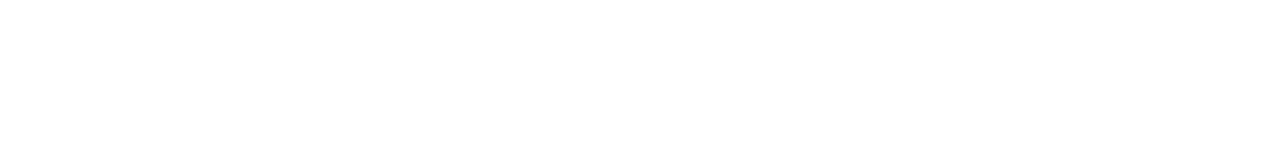
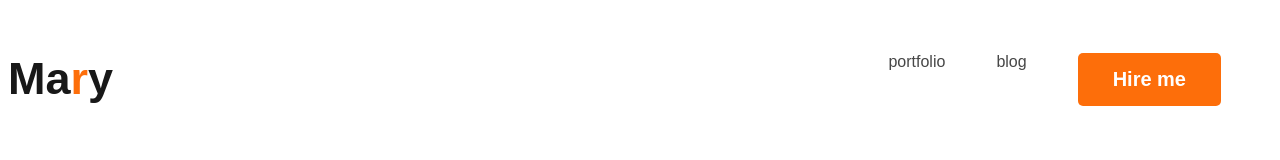
Before and after one commit to mahfuzahmed44/wobdeveloper-portfolio, a plain HTML site: page index.html in a window 1280 px wide. Drawn offline with Linux system fonts and the light colour scheme.

Commit message:
added nav

```diff
--- a/index.html
+++ b/index.html
@@ -5,12 +5,20 @@
     <meta charset="UTF-8">
     <meta name="viewport" content="width=device-width, initial-scale=1.0">
     <title>web developer portfolio</title>
+    <link rel="stylesheet" href="styles/portfolio.css">
 </head>
 
 <body>
 
     <header>
-
+        <nav>
+            <h3 class="nav-title">Ma<span class="text-primary">r</span>y</h3>
+            <ul>
+                <li><a href="">portfolio</a></li>
+                <li><a href="">blog</a></li>
+                <li><button class="btn-primary">Hire me</button></li>
+            </ul>
+        </nav>
     </header>
     <main>
 
--- /dev/null
+++ b/styles/portfolio.css
@@ -0,0 +1,49 @@
+/*comon shared style*/
+body {
+    font-family: sans-serif;
+}
+
+.text-primary {
+    color: #FD6E0A;
+}
+
+.btn-primary {
+    border-radius: 5px;
+    background-color: #FD6E0A;
+    border: 0;
+    padding: 15px 35px;
+    color: white;
+    font-size: 20px;
+    font-weight: 700;
+}
+
+/* nav related styles */
+
+
+nav {
+    display: flex;
+    justify-content: space-between;
+    align-items: center;
+}
+
+.nav-title {
+    color: #181818;
+    font-size: 45px;
+    font-style: normal;
+    font-weight: 800;
+    line-height: normal;
+}
+
+nav>ul {
+    display: flex;
+}
+
+nav li {
+    list-style: none;
+    margin-right: 51px;
+}
+
+nav a {
+    text-decoration: none;
+    color: #474747;
+}
```
